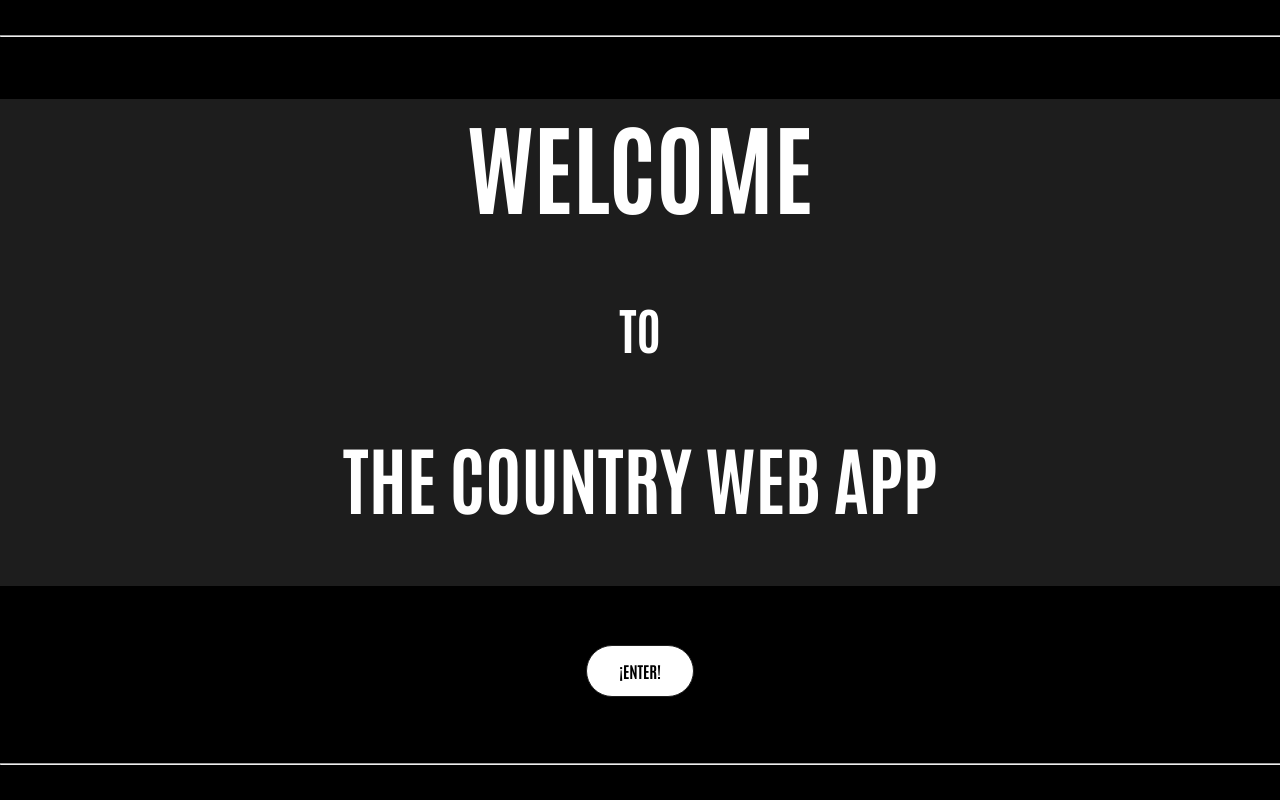
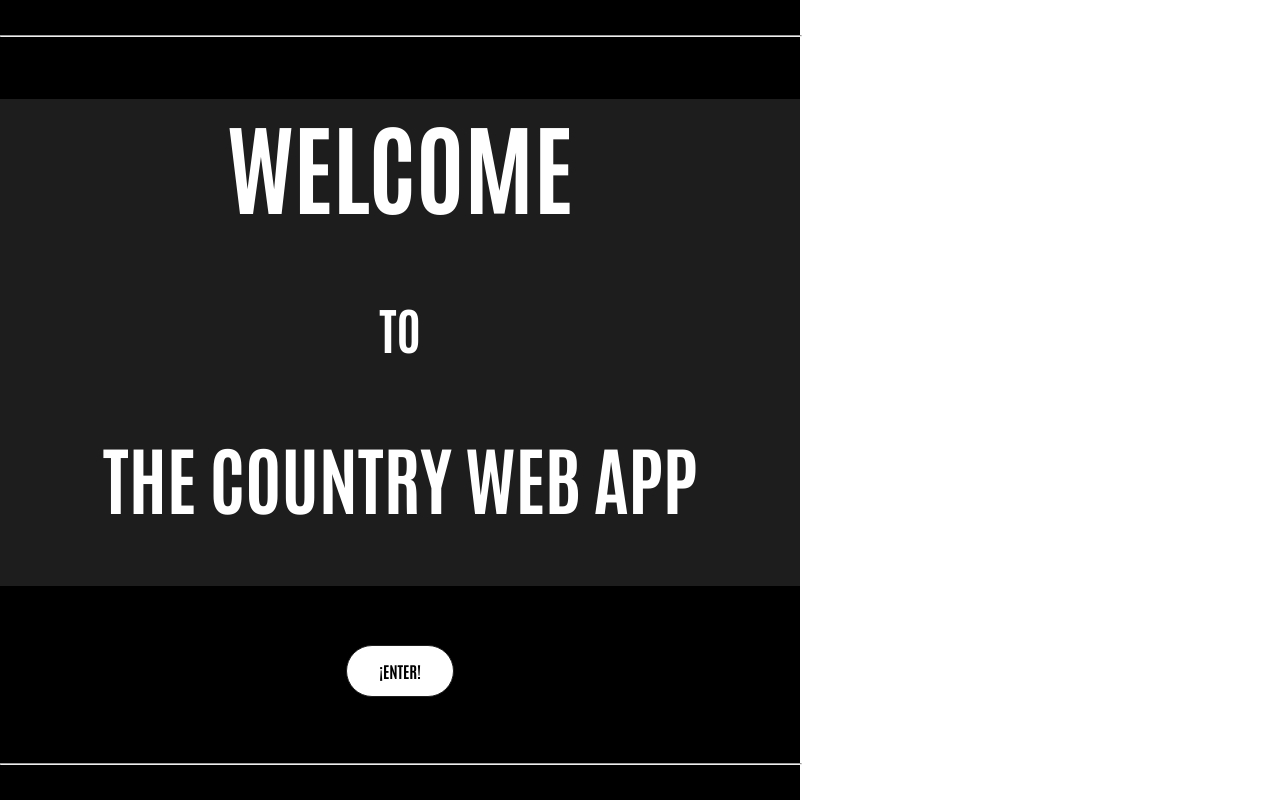
Before and after one commit to Fedegaar/DeployFrontCountriesApp, a React (Create React App) app: page / in a window 1280 px wide. Built offline with nearby package versions, Linux system fonts and the light colour scheme; no server answers.

Commit message:
bug fixing

```diff
--- a/src/components/LandingPage/LandingPage.module.css
+++ b/src/components/LandingPage/LandingPage.module.css
@@ -2,7 +2,7 @@
     display: flex;
     flex-direction: column;
     justify-content: space-around;
-    width: 100%;
+    width: 100vh;
     height: 100vh;
     background-color: black;
 }
@@ -10,7 +10,7 @@
     background-color: rgba(128, 128, 128, 0.225);
     color: white;
     font-size: 50px;
-    width: 100%;
+    width: 100vh;
     box-sizing: border-box;
 }
 
```
